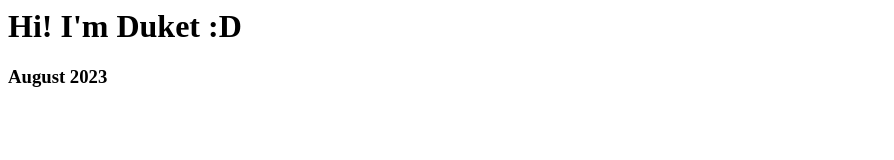
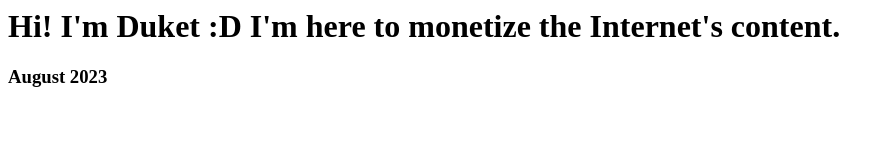
Before and after one commit to duckheada/duket-landing, a plain HTML site: page index.html in a window 1280 px wide. Shown: the whole page, without its empty margins (0-894 px from the left). Drawn offline with Linux system fonts and the light colour scheme.

Commit message:
Update index.html

```diff
--- a/index.html
+++ b/index.html
@@ -1,2 +1,2 @@
-<h1>Hi! I'm Duket :D </h1>
+<h1>Hi! I'm Duket :D I'm here to monetize the Internet's content.</h1>
 <h3>August 2023</h3>
```
